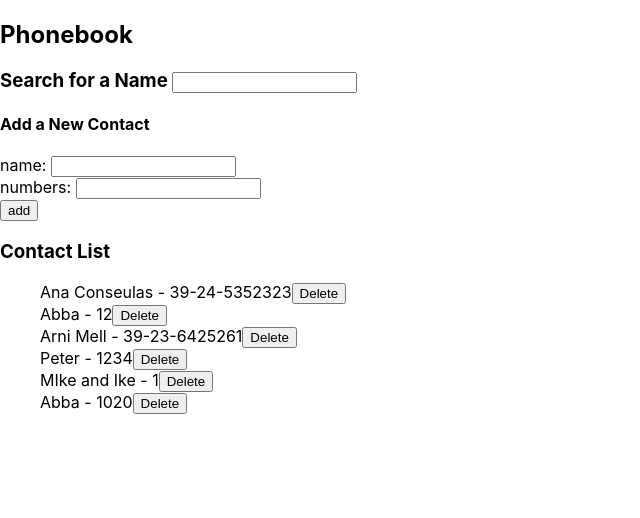
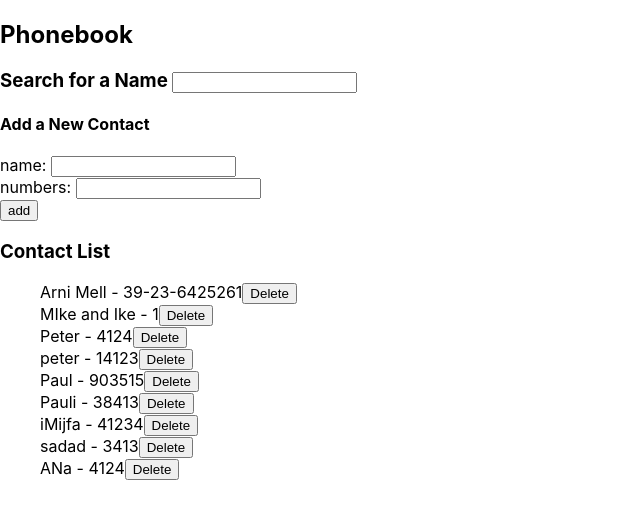
Before and after one commit to Yanek-K/fullstack_open, a React (Create React App) app in the folder part_3_v2_frontend/: page / in a window 1280 px wide. Shown: the top 518 px of the page, without its empty margins (0-640 px from the left). Built offline with nearby package versions, Linux system fonts and the light colour scheme; data requests are answered from the project's data file.

Commit message:
2.19 Complete

```diff
--- a/part_3_v2_frontend/db.json
+++ b/part_3_v2_frontend/db.json
@@ -1,24 +1,9 @@
 {
   "persons": [
-    {
-      "name": "Ana Conseulas",
-      "number": "39-24-5352323",
-      "id": 6
-    },
-    {
-      "name": "Abba",
-      "number": "12",
-      "id": 7
-    },
     {
       "name": "Arni Mell",
       "number": "39-23-6425261",
       "id": 8
-    },
-    {
-      "name": "Peter",
-      "number": "1234",
-      "id": 9
     },
     {
       "name": "MIke and Ike",
@@ -26,9 +11,39 @@
       "id": 10
     },
     {
-      "name": "Abba",
-      "number": "1020",
-      "id": 11
+      "name": "Peter",
+      "number": "4124",
+      "id": 3
+    },
+    {
+      "name": "peter",
+      "number": "14123",
+      "id": 4
+    },
+    {
+      "name": "Paul",
+      "number": "903515",
+      "id": 5
+    },
+    {
+      "name": "Pauli",
+      "number": "38413",
+      "id": 6
+    },
+    {
+      "name": "iMijfa",
+      "number": "41234",
+      "id": 7
+    },
+    {
+      "name": "sadad",
+      "number": "3413",
+      "id": 815
+    },
+    {
+      "name": "ANa",
+      "number": "4124",
+      "id": 2427
     }
   ]
 }
--- a/part_3_v2_frontend/src/App.js
+++ b/part_3_v2_frontend/src/App.js
@@ -4,6 +4,7 @@ import { useEffect, useState } from "react";
 // Components
 import AddNewContact from "./components/AddNewContact";
 import FindContact from "./components/FindContact";
+import Notification from "./components/Notification";
 import RenderContacts from "./components/RenderContacts";
 
 // Services
@@ -23,29 +24,59 @@ const App = () => {
     });
   }, []);
 
+  const generateId = () => {
+    return Math.floor(Math.random() * 10000);
+  };
+
   const addPerson = (event) => {
     event.preventDefault();
     const personObject = {
       name: newName,
       number: newNumber,
-      id: persons.length + 1,
+      id: generateId(),
     };
 
-    const duplicateMsg = `${newName} is already in the phonebook`;
+    const duplicateMsg = `${newName} is already in the phonebook, replace the old number with a new one?`;
 
     const duplicatePerson = persons.find((person) => person.name === newName);
 
     if (duplicatePerson) {
       if (window.confirm(duplicateMsg) === true) {
         updateContact(personObject);
+        setNotificationMessage({
+          text: `${personObject.name} was successfully updated in the phonebook`,
+          type: "notification",
+        });
+        setTimeout(() => {
+          setNotificationMessage(null);
+        }, 5000);
       }
     } else {
       personService.create(personObject).then((newPerson) => {
         setPersons(persons.concat(newPerson));
-        setNewName("");
-        setNewNumber("");
+        setNotificationMessage({
+          text: `${personObject.name} was successfully added to the phonebook`,
+          type: "notification",
+        });
+        setTimeout(() => {
+          setNotificationMessage(null);
+        }, 5000);
       });
+      setNewName("");
+      setNewNumber("");
     }
+  };
+
+  const updateContact = (nameObject) => {
+    const person = persons.find((person) => person.name === nameObject.name);
+    const updatedContact = { ...person, number: nameObject.number };
+    personService.update(person, updatedContact).then(() => {
+      setPersons(
+        persons.map((person) =>
+          person.name !== nameObject.name ? person : updatedContact
+        )
+      );
+    });
   };
 
   const deleteContact = (person) => {
@@ -59,18 +90,6 @@ const App = () => {
         console.log(error, `${person.name} not deleted`);
       });
     setPersons(persons.filter((p) => p.id !== person.id));
-  };
-
-  const updateContact = (nameObject) => {
-    const person = persons.find((person) => person.name === nameObject.name);
-    const updatedContact = { ...person, number: nameObject.number };
-    personService.update(nameObject, updatedContact).then(() => {
-      setPersons(
-        persons.map((person) =>
-          person.id !== nameObject.id ? person : updatedContact
-        )
-      );
-    });
   };
 
   const handleNewName = (e) => setNewName(e.target.value);
@@ -88,6 +107,11 @@ const App = () => {
   return (
     <div>
       <h2>Phonebook</h2>
+
+      {notificationMessage !== null ? (
+        <Notification message={notificationMessage} />
+      ) : null}
+
       <FindContact
         searchName={searchName}
         handleSearchName={handleSearchName}
--- /dev/null
+++ b/part_3_v2_frontend/src/components/Notification.js
@@ -0,0 +1,11 @@
+import React from "react";
+
+const Notification = ({ message }) => {
+  return (
+    <div className={message.type === "error" ? "error" : "notification"}>
+      {message.text}
+    </div>
+  );
+};
+
+export default Notification;
--- a/part_3_v2_frontend/src/index.css
+++ b/part_3_v2_frontend/src/index.css
@@ -16,3 +16,13 @@ ul,
 li {
   list-style-type: none;
 }
+
+.notification {
+  color: green;
+  background: lightgrey;
+  font-size: 20px;
+  border-style: solid;
+  border-radius: 5px;
+  padding: 10px;
+  margin-bottom: 10px;
+}
```
